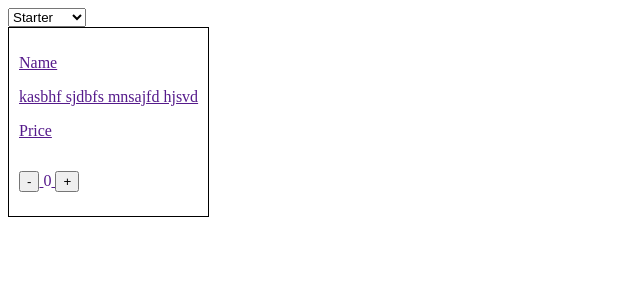
After one commit to shraddhagupta525/Food-and-Dining, a Django app: template indiefood/indiefood/template/indiefood/menu.html in a window 1280 px wide. The commit adds this page. Shown: the top 300 px of the page, without its empty margins (0-640 px from the left). Run offline with Django 4.2, Linux system fonts and the light colour scheme; the template is opened without the code that fills it, so the values that code supplies are empty.

Commit message:
menu page

```diff
--- /dev/null
+++ b/indiefood/indiefood/template/indiefood/menu.html
@@ -0,0 +1,35 @@
+<div>
+    <select name="" id="">
+
+        <option value="">Starter</option>
+        <option value="">Mocktails</option>
+        <option value="">Desert</option>
+    </select>
+    <div class="dishes">
+        <a href="">
+            <div class="dish-card">
+                <img src="" alt="">
+                <div>
+                    <p class="dish-name">Name</p>
+                    <p class="dish-ingrediants">kasbhf sjdbfs mnsajfd hjsvd</p>
+                    <p class="dish-price">Price</p>
+                    <button>-</button>
+                    <p style="display: inline-block;">0</p>
+                    <button>+</button>
+                </div>
+
+            </div>
+        </a>
+    </div>
+</div>
+
+<style>
+    .dishes{
+        display: flex;
+        flex-wrap: wrap;
+    }
+    .dish-card{
+        border: 1px solid black;
+        padding: 10px;
+    }
+</style>
```
Also changed, not shown: indiefood/indiefood/template/indiefood/order_track.html (+12 -3 lines).
